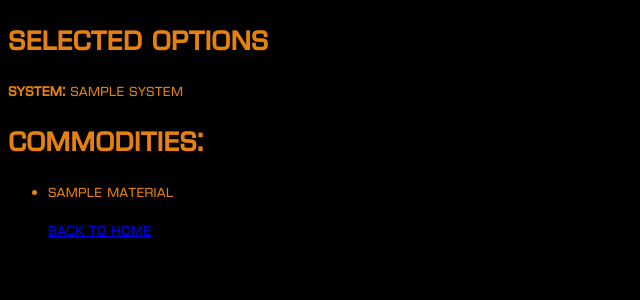
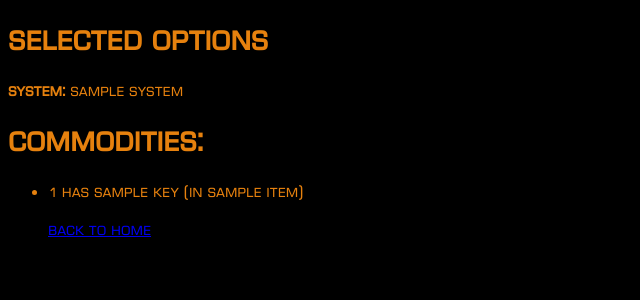
Before and after one commit to Niceygy/ColonisationAssistant, a Flask app: template templates/general.html in a window 1280 px wide. Shown: the top 300 px of the page, without its empty margins (0-640 px from the left). Run offline with Flask 3, Linux system fonts and the light colour scheme; the template is opened without the code that fills it: most values are stand-ins (such as "Sample title", 1, 10 or a date in 2020); some libraries are stand-ins or nearby versions.

Commit message:
displayage

```diff
--- a/app.py
+++ b/app.py
@@ -16,6 +16,7 @@ from contextlib import contextmanager
 from server.constants import DATABASE_CONNECTION_STRING, INITIAL_STATION_TYPES, MATERIAL_LISTS
 from server.database.database import database
 from server.database.search import query_star_systems
+from server.find import find_stations
 
 
 """
@@ -89,7 +90,14 @@ def index():
 def results():
     selected_commodities = session.get('selected_commodities', [])
     selected_system = session.get('selected_system', "")
-    return render_template("general.html", commodities=selected_commodities, system=selected_system)
+    stations = find_stations(selected_commodities, selected_system)
+    result = {}
+    i = 0
+    for item in selected_commodities:
+        result[item] = stations[i]
+        i += 1
+    print(result)
+    return render_template("general.html", data=result)
 
 
 @app.route("/search_systems", methods=["GET"])
--- a/server/find.py
+++ b/server/find.py
@@ -76,11 +76,15 @@ def find_stations(commodity_list, user_location):
     stations = []
     for item in station_type_list:
         _result = find_nearest_station(item, user_location)
+        stations.append(_result)
+        print(_result)
+    return stations
 
 
 
 def find_nearest_station(economy: str, user_location: str):
     user_coords = system_coordinates(user_location, database)
+    economy = economy[1]
 
     if None in user_coords:
         return
--- a/templates/general.html
+++ b/templates/general.html
@@ -16,8 +16,8 @@
 
     <h1>Commodities:</h1>
     <ul>
-    {% for material in commodities %}
-      <li>{{ material }}</li>
+    {% for key, item in data.items() %}
+      <li>{{ item[0] }} has {{ key }} (In {{ item[1] }})</li>
     {% endfor %}
 
     <br />
```
